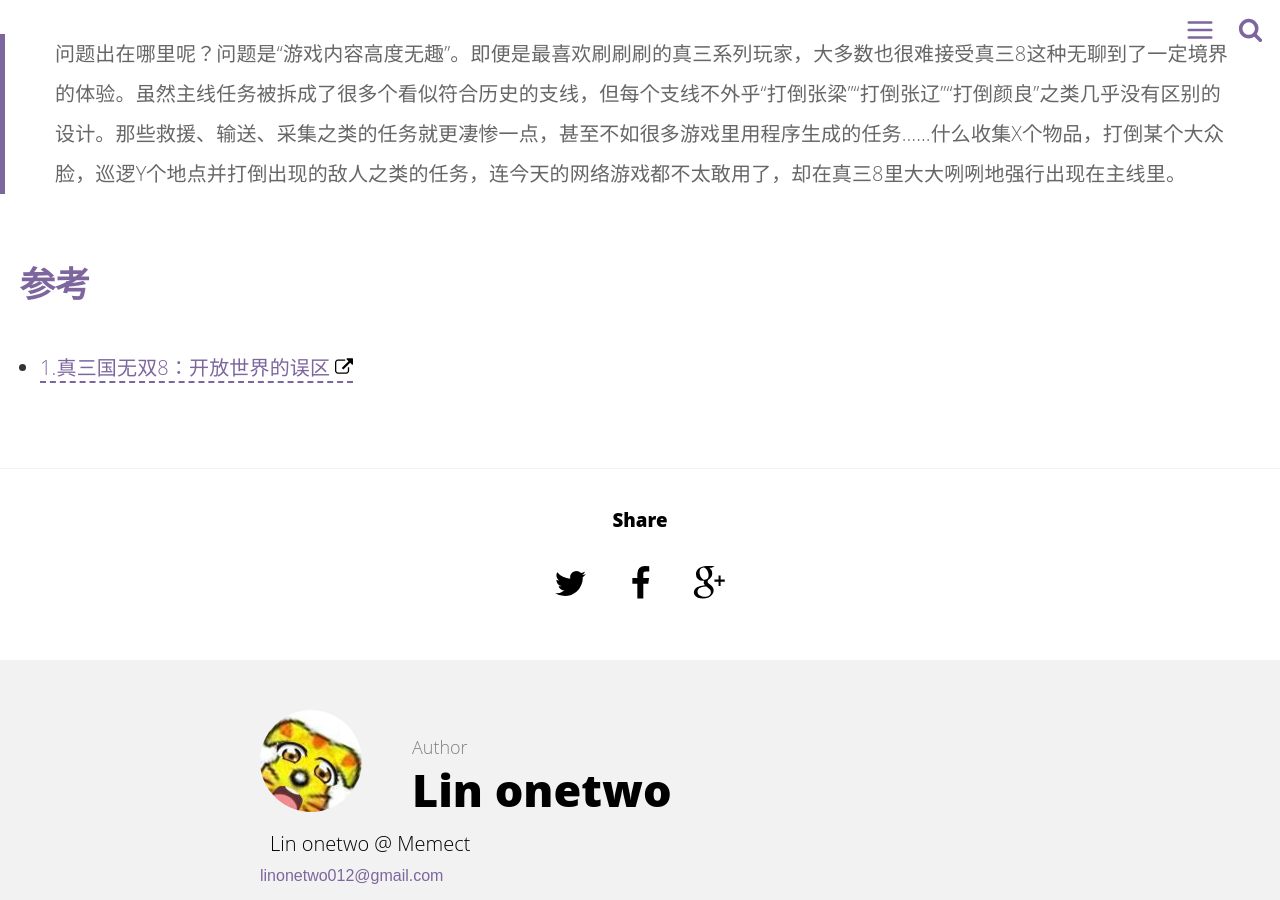
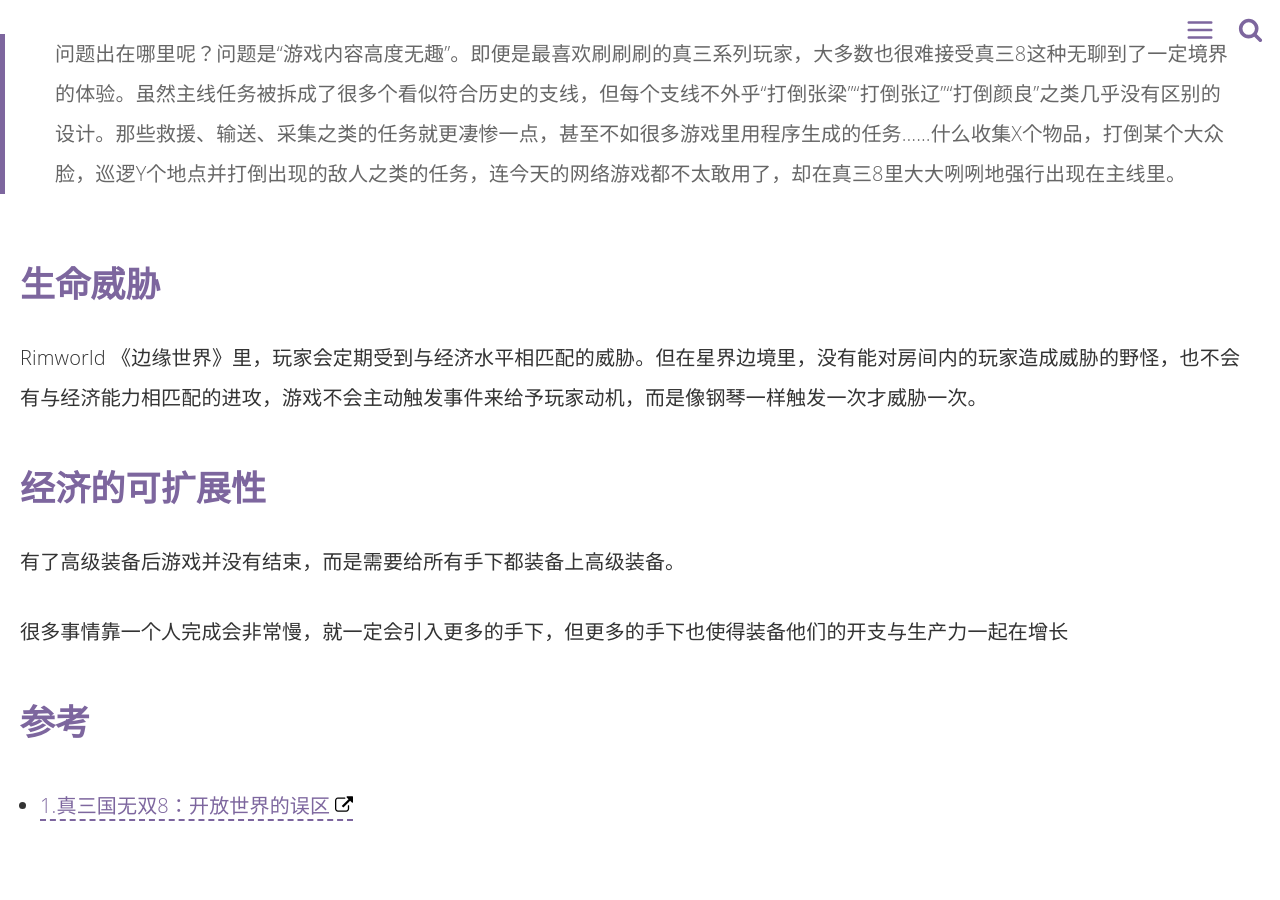
Before and after one commit to linonetwo/linonetwo.github.io, a Jekyll site: the page built from _posts/2018-03-14-星界边境那么大，我却懒得动.md, in a window 1280 px wide and 900 px high, scrolled down 4969 px. Built offline with Jekyll 4.4.1, drawn with Linux system fonts in a browser that asks for light colours; comment, search, counter and statistics services are not loaded.

Commit message:
Update 2018-03-14-星界边境那么大，我却懒得动.md

```diff
--- a/_posts/2018-03-14-星界边境那么大，我却懒得动.md
+++ b/_posts/2018-03-14-星界边境那么大，我却懒得动.md
@@ -82,7 +82,16 @@
 
 > 问题出在哪里呢？问题是“游戏内容高度无趣”。即便是最喜欢刷刷刷的真三系列玩家，大多数也很难接受真三8这种无聊到了一定境界的体验。虽然主线任务被拆成了很多个看似符合历史的支线，但每个支线不外乎“打倒张梁”“打倒张辽”“打倒颜良”之类几乎没有区别的设计。那些救援、输送、采集之类的任务就更凄惨一点，甚至不如很多游戏里用程序生成的任务……什么收集X个物品，打倒某个大众脸，巡逻Y个地点并打倒出现的敌人之类的任务，连今天的网络游戏都不太敢用了，却在真三8里大大咧咧地强行出现在主线里。
 
+## 生命威胁
 
+Rimworld 《边缘世界》里，玩家会定期受到与经济水平相匹配的威胁。但在星界边境里，没有能对房间内的玩家造成威胁的野怪，也不会有与经济能力相匹配的进攻，游戏不会主动触发事件来给予玩家动机，而是像钢琴一样触发一次才威胁一次。
+
+
+## 经济的可扩展性
+
+有了高级装备后游戏并没有结束，而是需要给所有手下都装备上高级装备。
+
+很多事情靠一个人完成会非常慢，就一定会引入更多的手下，但更多的手下也使得装备他们的开支与生产力一起在增长
 
 
 ## 参考
```
